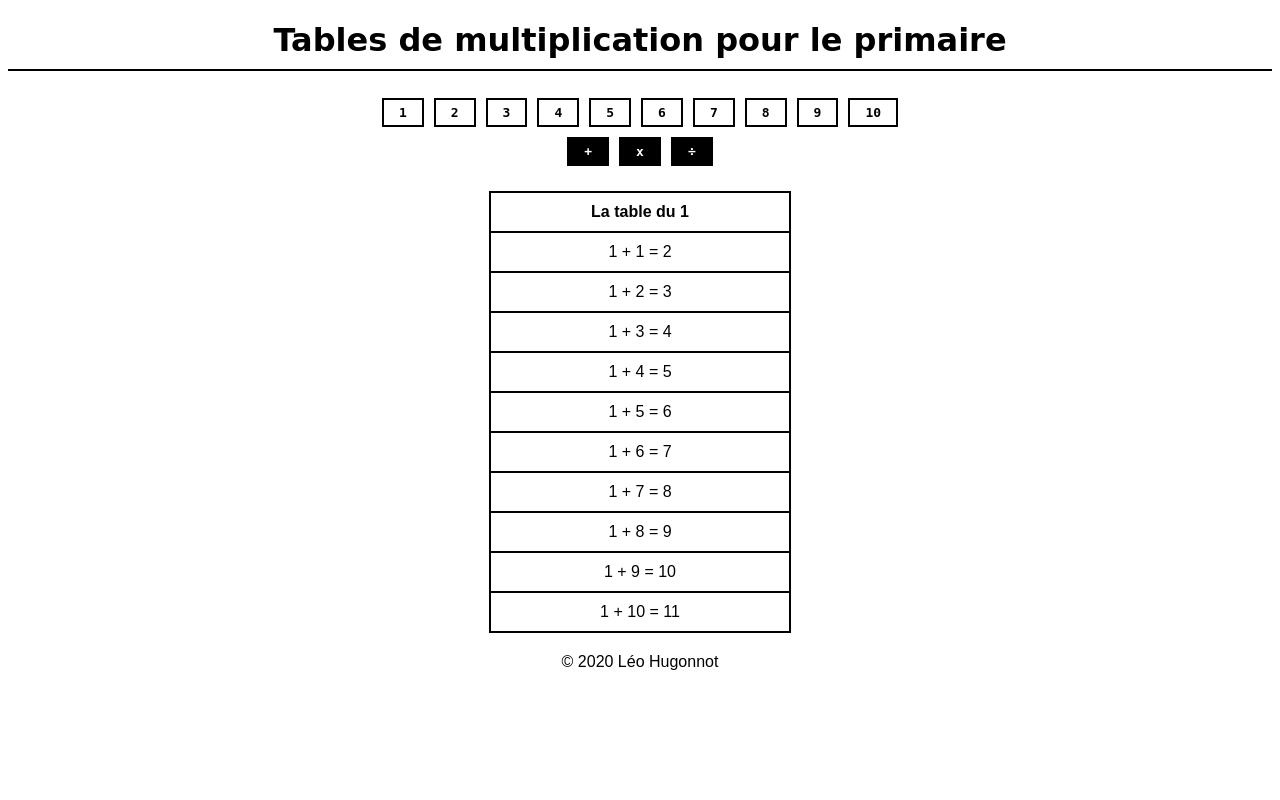
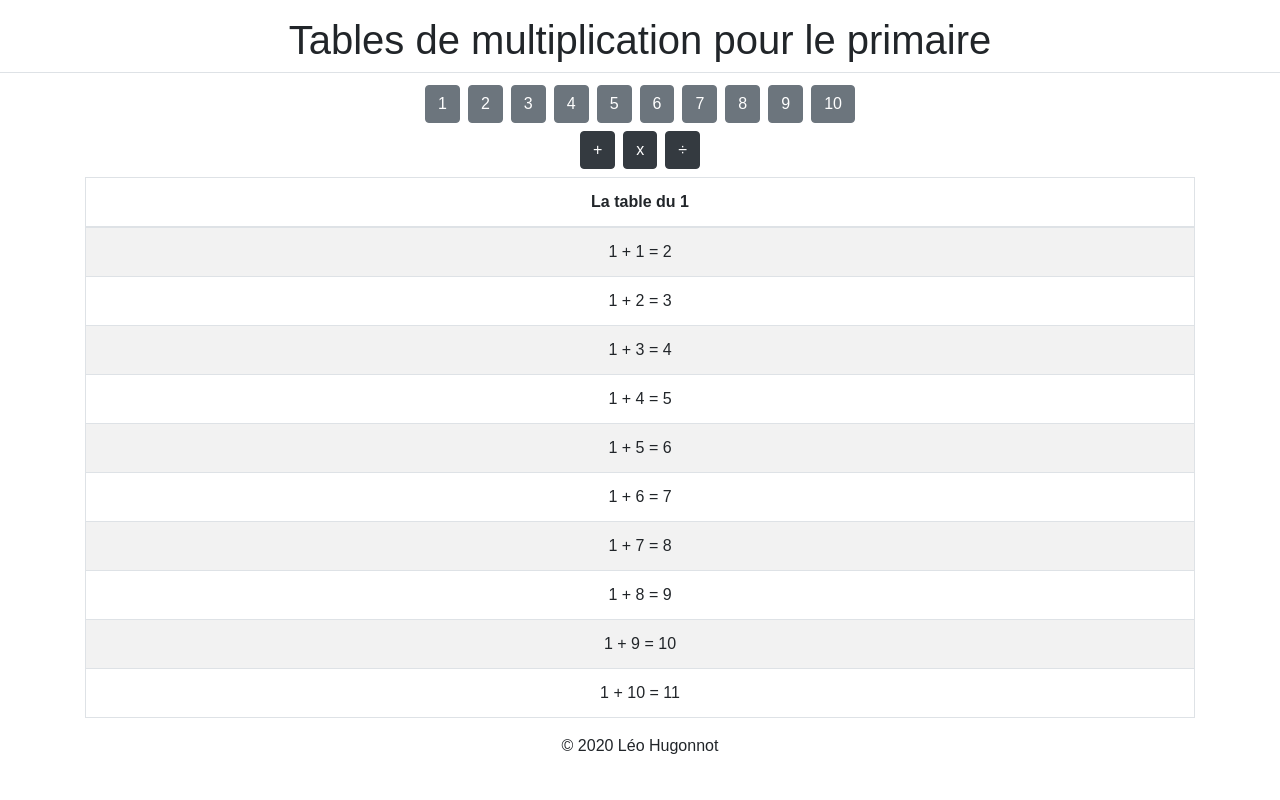
Before and after one commit to Notavone/table_multiplication, a PHP site: page / in a window 1280 px wide. Run offline with PHP 8.4, Linux system fonts and the light colour scheme.

Commit message:
bootstrap

```diff
--- a/index.php
+++ b/index.php
@@ -19,32 +19,39 @@ $maxTables = 10;
 <head>
     <meta charset="UTF-8">
     <meta name="viewport" content="width=device-width, initial-scale=1, shrink-to-fit=no">
-    <link rel="stylesheet" href="./main.css">
+    <link rel="stylesheet" href="https://cdn.jsdelivr.net/npm/bootstrap@4.5.3/dist/css/bootstrap.min.css"
+          integrity="sha384-TX8t27EcRE3e/ihU7zmQxVncDAy5uIKz4rEkgIXeMed4M0jlfIDPvg6uqKI2xXr2" crossorigin="anonymous">
+    <link rel="stylesheet" href="main.css">
     <link rel="icon" href="favicon.png">
 
     <title>Tables de multiplication</title>
 </head>
 <body>
-<header><h1>Tables de multiplication pour le primaire</h1></header>
-<nav>
+<header>
+    <h1 class="border-bottom pb-2 mt-3">Tables de multiplication pour le primaire</h1>
+</header>
+<div class="container">
+    <div class="row">
+        <div class="col">
+            <nav class="mt-1">
                 <?php
                 for ($i = 1; $i < $maxTables + 1; $i += 1) {
-        echo '<a href="?table=' . $i . '&methode=' . $methode . '">' . $i . '</a>';
+                    echo '<a class="btn btn-secondary mx-1" href="?table=' . $i . '&methode=' . $methode . '">' . $i . '</a>';
                 }
                 ?>
             </nav>
-<aside>
+            <aside class="my-2">
                 <?php
-    echo '<a class="methode" href="?table=' . $table . '&methode=plus">+</a>';
-    echo '<a  class="methode" href="?table=' . $table . '&methode=fois">x</a>';
-    echo '<a  class="methode" href="?table=' . $table . '&methode=division">÷</a>';
+                echo '<a class="btn btn-dark mx-1" class="methode" href="?table=' . $table . '&methode=plus">+</a>';
+                echo '<a class="btn btn-dark mx-1" class="methode" href="?table=' . $table . '&methode=fois">x</a>';
+                echo '<a class="btn btn-dark mx-1" class="methode" href="?table=' . $table . '&methode=division">÷</a>';
                 ?>
             </aside>
             <main>
-    <table>
+                <table class="table table-bordered table-hover table-striped text-center">
                     <thead>
                     <tr>
-            <td>La table du <?php echo $table ?></td>
+                        <td class="font-weight-bolder">La table du <?php echo $table ?></td>
                     </tr>
                     </thead>
                     <tbody>
@@ -69,6 +76,9 @@ $maxTables = 10;
                     </tbody>
                 </table>
             </main>
+        </div>
+    </div>
+</div>
 <footer>© 2020 Léo Hugonnot</footer>
 </body>
 </html>
--- a/main.css
+++ b/main.css
@@ -4,12 +4,6 @@
 
 header, footer {
     text-align: center;
-}
-
-h1 {
-    font-family: cursive;
-    padding-bottom: 10px;
-    border-bottom: 2px solid black;
 }
 
 nav {
@@ -21,33 +15,3 @@ aside {
     display: flex;
     justify-content: center;
 }
-
-table {
-    margin: 20px auto;
-    border-collapse: collapse;
-}
-
-thead tr td {
-    font-weight: bolder;
-}
-
-td {
-    padding: 10px 100px;
-    text-align: center;
-    border: 2px solid black;
-}
-
-a {
-    font-family: monospace;
-    color: black;
-    padding: 5px 15px;
-    text-decoration: none;
-    font-weight: bold;
-    margin: 5px;
-    border: 2px solid black;
-}
-
-a.methode {
-    background-color: black;
-    color: white;
-}
```
Lines whose indentation alone changed are shown as unchanged.
